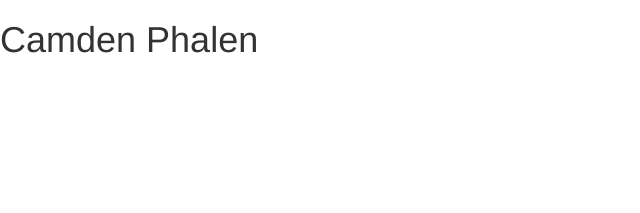
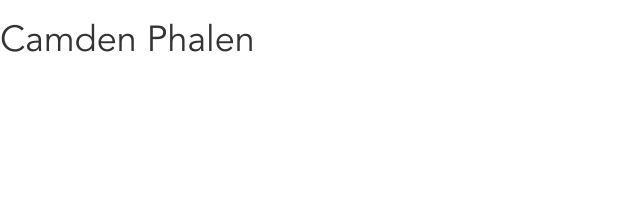
Before and after one commit to camden11/portfolio-old, a Jekyll site: the page built from index.html, in a window 1280 px wide. Shown: the top 213 px of the page, without its empty margins (0-640 px from the left). Built offline with Jekyll 4.4.1, drawn with Linux system fonts in a browser that asks for light colours.

Commit message:
add fonts

```diff
--- a/_includes/head.html
+++ b/_includes/head.html
@@ -6,6 +6,7 @@
   <title>{% if page.title %}{{ page.title | escape }}{% else %}{{ site.title | escape }}{% endif %}</title>
   <meta name="description" content="{% if page.excerpt %}{{ page.excerpt | strip_html | strip_newlines | truncate: 160 }}{% else %}{{ site.description }}{% endif %}">
 
+  <link href="https://fonts.googleapis.com/css?family=Cormorant+Garamond:300,400" rel="stylesheet">
   <link rel="stylesheet" href="{{ "/assets/css/main.css" | prepend: site.baseurl }}">
   <link rel="canonical" href="{{ page.url | replace:'index.html','' | prepend: site.baseurl | prepend: site.url }}">
 
--- a/assets/css/main.scss
+++ b/assets/css/main.scss
@@ -5,3 +5,23 @@
 @charset "utf-8";
 $icon-font-path: "/bower_components/bootstrap-sass/assets/fonts/bootstrap/";
 @import "bootstrap";
+
+/* import ttf fonts */
+@font-face {
+  font-family: "Avenir Book";
+  src: url('../fonts/Avenir-Book.ttf');
+}
+
+@font-face {
+  font-family: "Avenir Light";
+  src: url('../fonts/Avenir-Light.ttf');
+}
+
+@font-face {
+  font-family: "Avenir Heavy";
+  src: url('../fonts/Avenir-Heavy.ttf');
+}
+
+h1 {
+  font-family: "Avenir Book";
+}
```
Also changed, not shown: assets/fonts/Avenir-Book.ttf (added), assets/fonts/Avenir-Heavy.ttf (added), assets/fonts/Avenir-Light.ttf (added).
